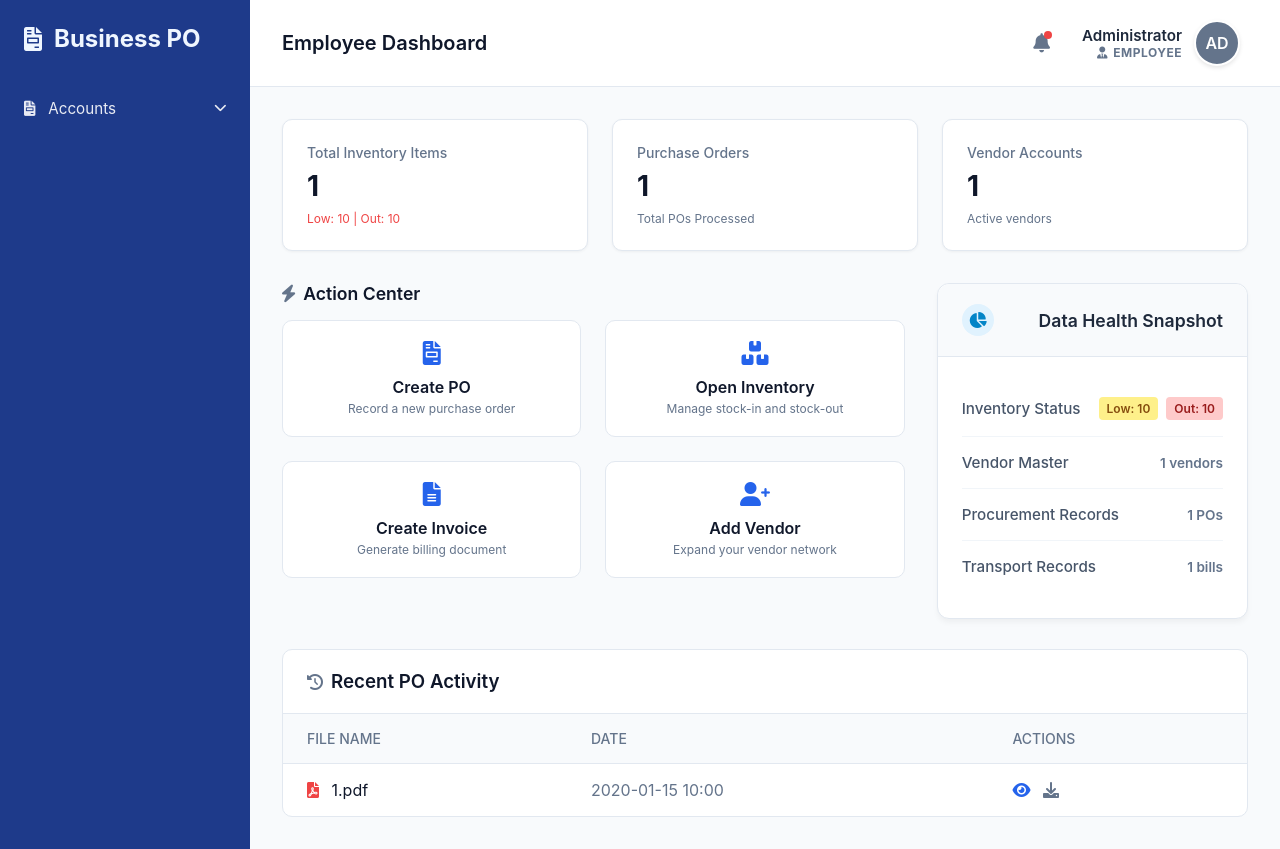
After one commit to kalmeshwargurav1028-sys/business-po, a Flask app: template business_dashboard/templates/employee_dashboard.html in a window 1280 px wide. The commit adds this page. Run offline with Flask 3, Linux system fonts and the light colour scheme; the template is opened without the code that fills it: most values are stand-ins (such as "Sample title", 1, 10 or a date in 2020); a database or web service that is not in the repository returns one stand-in record (values such as "Sample title").

Commit message:
Completely separate Admin and Employee dashboards into two distinct files

```diff
--- a/business_dashboard/app.py
+++ b/business_dashboard/app.py
@@ -238,7 +238,9 @@ def dashboard():
     recent_pos = pos[:5]
     total_transport = transport_collection.count_documents({})
 
-    return render_template('dashboard.html',
+    template_name = 'admin_dashboard.html' if session.get('user_role') == 'Admin' else 'employee_dashboard.html'
+
+    return render_template(template_name,
                            total_inventory=total_inventory,
                            inventory_value=inventory_value,
                            low_stock=low_stock,
--- /dev/null
+++ b/business_dashboard/templates/employee_dashboard.html
@@ -0,0 +1,159 @@
+{% extends "base.html" %}
+
+{% block title %}Employee Dashboard - Business PO{% endblock %}
+{% block page_title %}Employee Dashboard{% endblock %}
+
+{% block content %}
+<!-- Top Stats -->
+<div class="stats-grid">
+    <div class="stat-card">
+        <div class="stat-title">Total Inventory Items</div>
+        <div class="stat-value">{{ total_inventory }}</div>
+        <div class="stat-subtitle" style="color: var(--danger)">Low: {{ low_stock }} | Out: {{ out_of_stock }}</div>
+    </div>
+    <div class="stat-card">
+        <div class="stat-title">Purchase Orders</div>
+        <div class="stat-value">{{ total_pos }}</div>
+        <div class="stat-subtitle">Total POs Processed</div>
+    </div>
+    <div class="stat-card">
+        <div class="stat-title">Vendor Accounts</div>
+        <div class="stat-value">{{ total_vendors }}</div>
+        <div class="stat-subtitle text-muted">Active vendors</div>
+    </div>
+</div>
+
+<style>
+    .dashboard-layout {
+        display: grid;
+        grid-template-columns: 2fr 1fr;
+        gap: 2rem;
+        margin-top: 2rem;
+    }
+    .action-grid-2x2 {
+        display: grid;
+        grid-template-columns: repeat(2, 1fr);
+        gap: 1.5rem;
+    }
+    @media (max-width: 1024px) {
+        .dashboard-layout { grid-template-columns: 1fr; }
+    }
+</style>
+
+<div class="dashboard-layout">
+    <!-- Left Column -->
+    <div>
+        <!-- Action Center -->
+        <div class="section-title" style="margin-top: 0; display: flex; align-items: center; gap: 0.5rem;">
+            <i class="fas fa-bolt" style="color: #64748b;"></i> Action Center
+        </div>
+        <div class="action-grid-2x2">
+            <a href="{{ url_for('create_po') }}" class="action-card">
+                <i class="fas fa-file-invoice action-icon"></i>
+                <div class="action-title">Create PO</div>
+                <div class="action-desc">Record a new purchase order</div>
+            </a>
+            <a href="{{ url_for('inventory') }}" class="action-card">
+                <i class="fas fa-boxes action-icon"></i>
+                <div class="action-title">Open Inventory</div>
+                <div class="action-desc">Manage stock-in and stock-out</div>
+            </a>
+            <a href="{{ url_for('create_invoice') }}" class="action-card">
+                <i class="fas fa-file-alt action-icon"></i>
+                <div class="action-title">Create Invoice</div>
+                <div class="action-desc">Generate billing document</div>
+            </a>
+            <a href="{{ url_for('add_vendor') }}" class="action-card">
+                <i class="fas fa-user-plus action-icon"></i>
+                <div class="action-title">Add Vendor</div>
+                <div class="action-desc">Expand your vendor network</div>
+            </a>
+        </div>
+    </div>
+
+    <!-- Right Column: Data Health Snapshot -->
+    <div>
+        <div class="card" style="height: 100%; border: 1px solid #e2e8f0; border-radius: 12px; box-shadow: 0 4px 6px -1px rgba(0, 0, 0, 0.05);">
+            <div class="card-header" style="background: #f8fafc; border-bottom: 1px solid #e2e8f0; display: flex; align-items: center; gap: 0.75rem; padding: 1.25rem 1.5rem; border-top-left-radius: 12px; border-top-right-radius: 12px;">
+                <div style="background: #e0f2fe; color: #0284c7; width: 32px; height: 32px; border-radius: 50%; display: flex; align-items: center; justify-content: center; font-size: 1rem;"><i class="fas fa-chart-pie"></i></div>
+                <h3 class="card-title" style="margin: 0; font-weight: 600; color: #1e293b; font-size: 1.1rem;">Data Health Snapshot</h3>
+            </div>
+            <div style="padding: 1.5rem;">
+                <div style="display: flex; justify-content: space-between; align-items: center; padding: 1rem 0; border-bottom: 1px solid #f1f5f9;">
+                    <div style="font-weight: 500; color: #475569; font-size: 0.95rem;">Inventory Status</div>
+                    <div style="display: flex; gap: 0.5rem;">
+                        <span style="background: #fef08a; color: #854d0e; padding: 0.25rem 0.5rem; border-radius: 4px; font-size: 0.75rem; font-weight: 600;">Low: {{ low_stock }}</span>
+                        <span style="background: #fecaca; color: #991b1b; padding: 0.25rem 0.5rem; border-radius: 4px; font-size: 0.75rem; font-weight: 600;">Out: {{ out_of_stock }}</span>
+                    </div>
+                </div>
+
+                <div style="display: flex; justify-content: space-between; align-items: center; padding: 1rem 0; border-bottom: 1px solid #f1f5f9;">
+                    <div style="font-weight: 500; color: #475569; font-size: 0.95rem;">Vendor Master</div>
+                    <div style="font-size: 0.85rem; color: #64748b; font-weight: 600;">{{ total_vendors }} vendors</div>
+                </div>
+
+                <div style="display: flex; justify-content: space-between; align-items: center; padding: 1rem 0; border-bottom: 1px solid #f1f5f9;">
+                    <div style="font-weight: 500; color: #475569; font-size: 0.95rem;">Procurement Records</div>
+                    <div style="font-size: 0.85rem; color: #64748b; font-weight: 600;">{{ total_pos }} POs</div>
+                </div>
+
+                <div style="display: flex; justify-content: space-between; align-items: center; padding: 1rem 0;">
+                    <div style="font-weight: 500; color: #475569; font-size: 0.95rem;">Transport Records</div>
+                    <div style="font-size: 0.85rem; color: #64748b; font-weight: 600;">{{ total_transport }} bills</div>
+                </div>
+            </div>
+        </div>
+    </div>
+</div>
+
+<!-- Recent Activity (Full Width below) -->
+<div class="card" style="margin-top: 2rem;">
+    <div class="card-header" style="display: flex; justify-content: space-between; align-items: center;">
+        <div style="display: flex; align-items: center; gap: 0.5rem;">
+            <i class="fas fa-history" style="color: #64748b;"></i>
+            <h3 class="card-title" style="margin: 0;">Recent PO Activity</h3>
+        </div>
+    </div>
+    <div class="table-responsive">
+        <table class="table">
+            <thead>
+                <tr>
+                    <th>FILE NAME</th>
+                    <th>DATE</th>
+                    <th>ACTIONS</th>
+                </tr>
+            </thead>
+            <tbody>
+                {% for po in recent_pos %}
+                <tr>
+                    <td>
+                        <i class="fas fa-file-pdf" style="color: #ef4444; margin-right: 8px;"></i>
+                        {{ po.get('po_number', 'Unknown') }}.pdf
+                    </td>
+                    <td style="color: var(--text-muted);">
+                        {% if po.get('date_created') %}
+                            {{ po.date_created.strftime('%Y-%m-%d %H:%M') }}
+                        {% elif po.get('date') %}
+                            {{ po.date.strftime('%Y-%m-%d %H:%M') }}
+                        {% else %}
+                            N/A
+                        {% endif %}
+                    </td>
+                    <td>
+                        <a href="{{ url_for('view_po', po_id=po._id) }}" style="background: none; border: none; color: var(--primary-color); cursor: pointer; margin-right: 0.5rem; text-decoration: none;" title="View"><i class="fas fa-eye"></i></a>
+                        <a href="{{ url_for('view_po', po_id=po._id) }}?print=true" target="_blank" style="background: none; border: none; color: var(--text-muted); cursor: pointer; margin-right: 0.5rem; text-decoration: none;" title="Download"><i class="fas fa-download"></i></a>
+                        {% if session.get('user_permissions', {}).get('delete_data') %}
+                        <a href="{{ url_for('delete_po_dashboard', po_id=po._id) }}" onclick="return confirm('Are you sure you want to delete this Purchase Order?');" style="background: none; border: none; color: #ef4444; cursor: pointer; text-decoration: none;" title="Delete"><i class="fas fa-trash"></i></a>
+                        {% endif %}
+                    </td>
+                </tr>
+                {% else %}
+                <tr>
+                    <td colspan="3" style="text-align: center; color: var(--text-muted); padding: 2rem;">No recent PO activity found.</td>
+                </tr>
+                {% endfor %}
+            </tbody>
+        </table>
+    </div>
+</div>
+{% endblock %}
```
Also changed, not shown: business_dashboard/templates/admin_dashboard.html (renamed from business_dashboard/templates/dashboard.html, +4 -8 lines).
